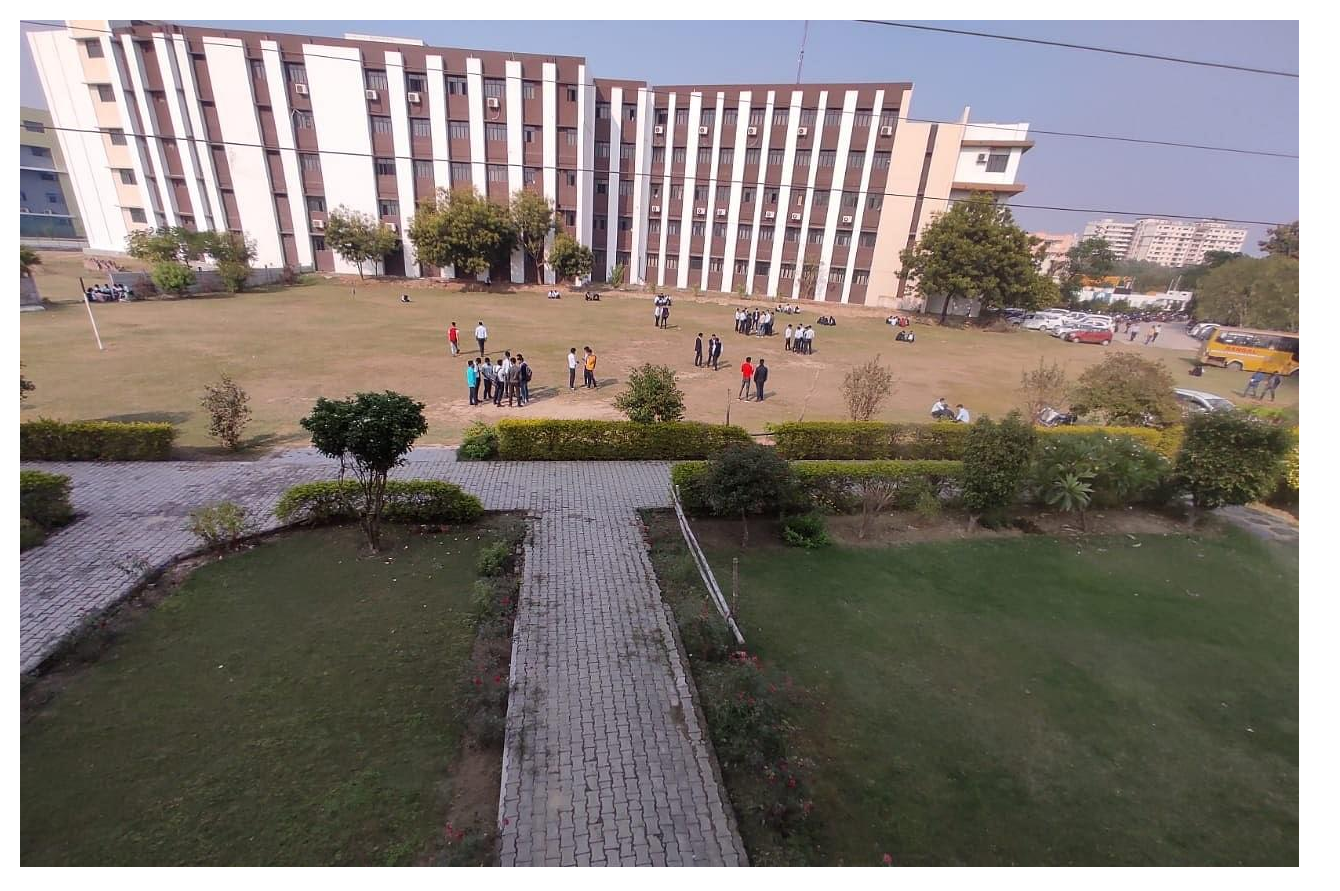
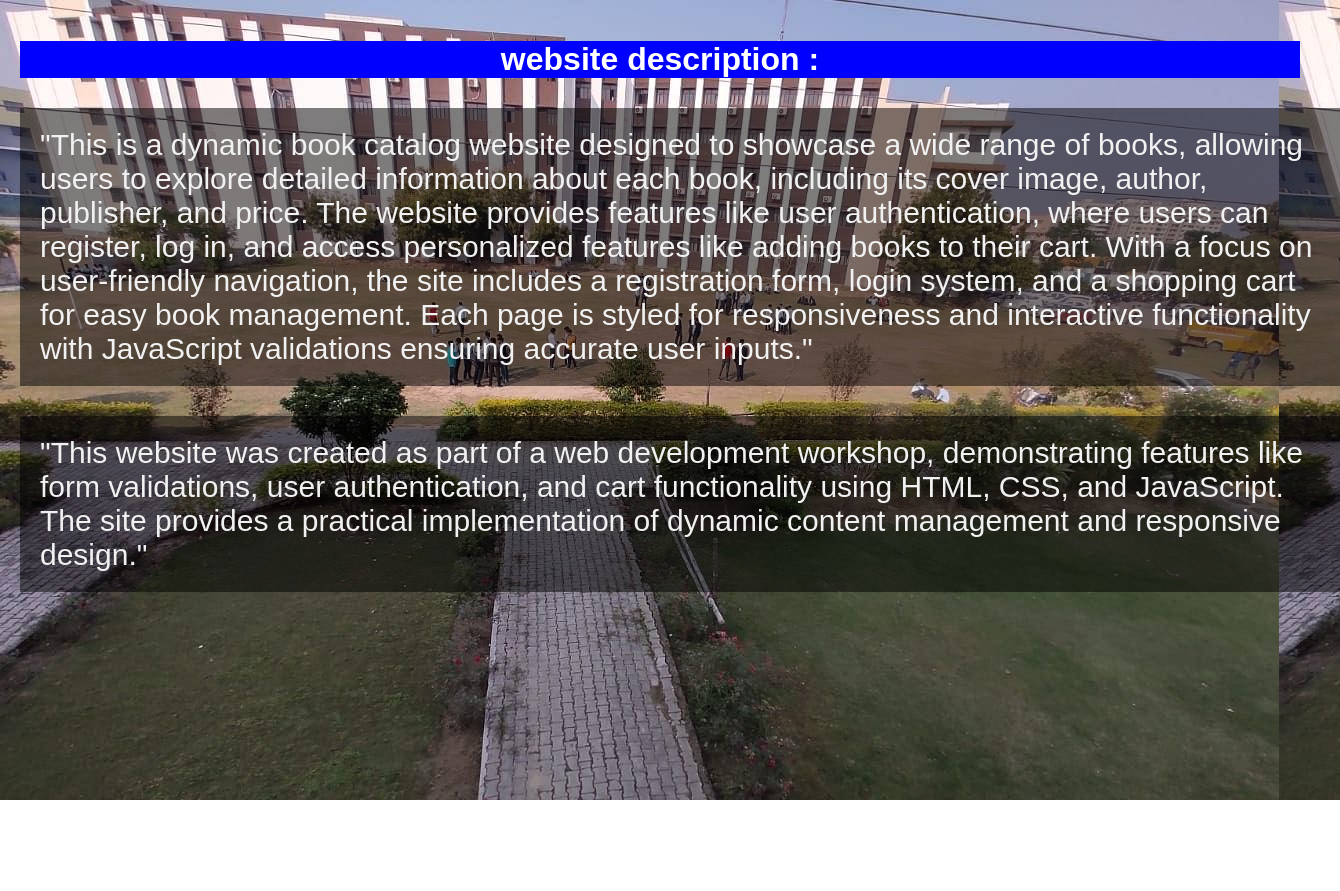
Before and after one commit to adminabhishek/WD_PROJECT, a plain HTML site: page practical-1/right.html in a window 1280 px wide. Shown: the whole page, 1340 px wide, since content can reach past the window. After the commit the page ends 800 px from the top, so only its background shows below. Drawn offline with Linux system fonts and the light colour scheme.

Commit message:
description added

```diff
--- a/practical-1/right.html
+++ b/practical-1/right.html
@@ -1,5 +1,6 @@
 <!DOCTYPE html>
 <html lang="en">
+
 <head>
     <style>
         body {
@@ -7,11 +8,47 @@
             padding: 20px;
             font-family: Arial, sans-serif;
         }
+
+        h1 {
+            background-color: blue;
+            text-align: center;
+
+            color: white;
+
+        }
+
+        p {
+            font-size: 30px;
+            background: rgb(0, 0, 0);
+
+            background: rgba(0, 0, 0, 0.5);
+
+            color: #f1f1f1;
+            width: 100%;
+            padding: 20px;
+        }
     </style>
 </head>
-<body >
-    <img src="./public/home.jpg" alt="" style="width: 100;">
-    <!-- <h2>Welcome to BIET_LUCKNOW -HOME PAGE</h2>
-    <p>Select a category from the left to view available books.</p> -->
-</body>
+
+<body style="background-image: url('./public/home.jpg'); width: 100%;height: 100%;">
+    <div>
+        <h1>website description :</h1>
+        <P>
+            "This is a dynamic book catalog website designed to showcase a wide range of books, allowing users to
+            explore detailed information about each book, including its cover image, author, publisher, and price. The
+            website provides features like user authentication, where users can register, log in, and access
+            personalized features like adding books to their cart. With a focus on user-friendly navigation, the site
+            includes a registration form, login system, and a shopping cart for easy book management. Each page is
+            styled for responsiveness and interactive functionality with JavaScript validations ensuring accurate user
+            inputs."
+        </P>
+        <p>"This website was created as part of a web development workshop, demonstrating features like form
+            validations, user authentication, and cart functionality using HTML, CSS, and JavaScript. The site provides
+            a practical implementation of dynamic content management and responsive design."
+
+        </p>
+
+
+    </div>
+
 </html>
```
